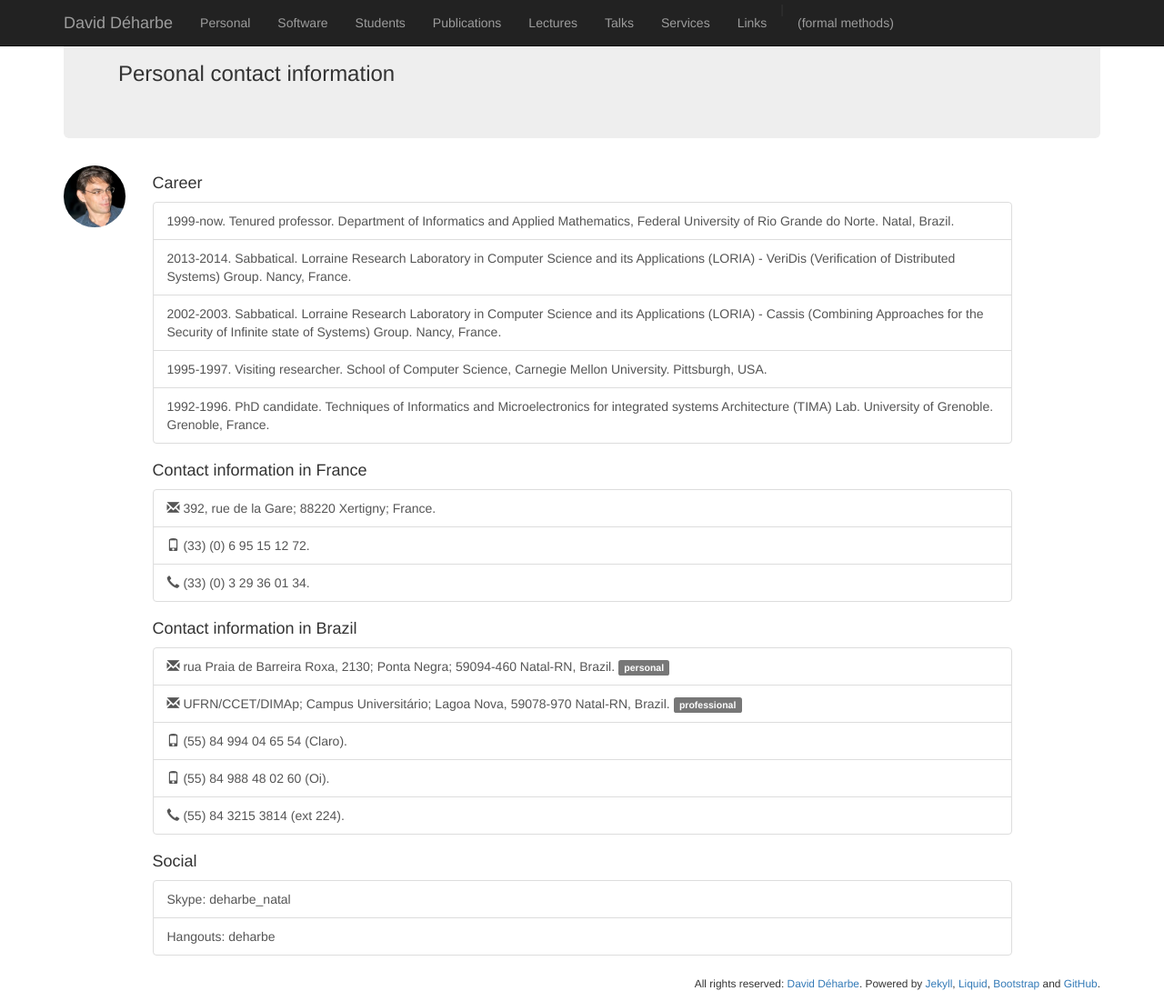
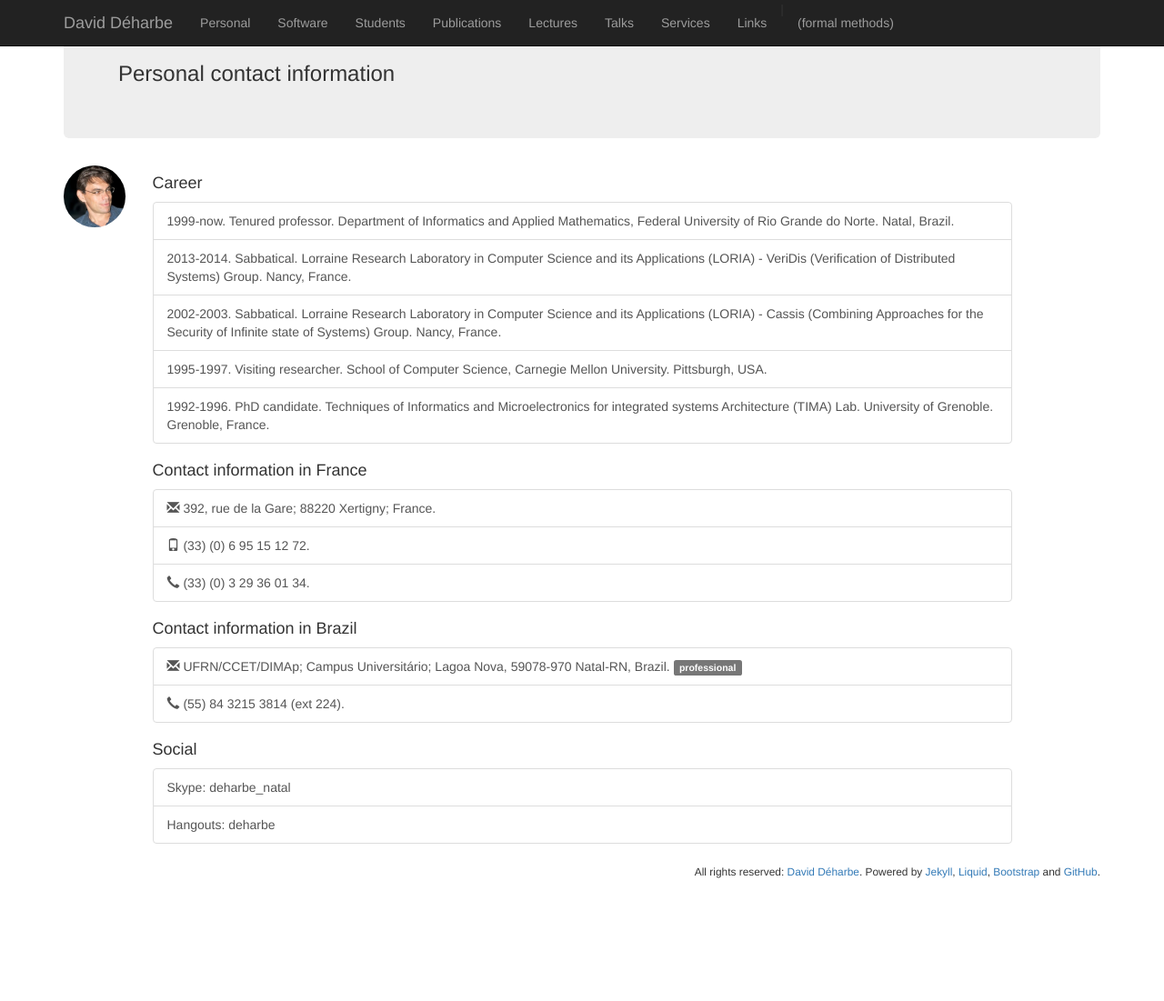
Before and after one commit to DavidDeharbe/DavidDeharbe.github.io, a Jekyll site: the page built from index.html, in a window 1280 px wide and 1101 px high. Shown: the whole window at 91% size. Built offline with Jekyll 4.4.1, drawn with Linux system fonts in a browser that asks for light colours; Markdown is read by kramdown in place of the engine named in the settings.

Commit message:
updated contact information:

```diff
--- a/index.html
+++ b/index.html
@@ -27,10 +27,7 @@ sitemap:
 <h4>Contact information in Brazil</h4>
 
 <div class="list-group">
-  <a class="list-group-item"><span class="glyphicon glyphicon-envelope"></span> rua Praia de Barreira Roxa, 2130; Ponta Negra; 59094-460 Natal-RN, Brazil. <span class="label label-default">personal</span></a>
   <a class="list-group-item"><span class="glyphicon glyphicon-envelope"></span> UFRN/CCET/DIMAp; Campus Universitário; Lagoa Nova, 59078-970 Natal-RN, Brazil. <span class="label label-default">professional</span></a>
-  <a class="list-group-item"><span class="glyphicon glyphicon-phone"></span> (55) 84 994 04 65 54 (Claro).</a>
-  <a class="list-group-item"><span class="glyphicon glyphicon-phone"></span> (55) 84 988 48 02 60 (Oi).</a>
   <a class="list-group-item"><span class="glyphicon glyphicon-earphone"></span> (55) 84 3215 3814 (ext 224).</a>
 </div>
 
```
